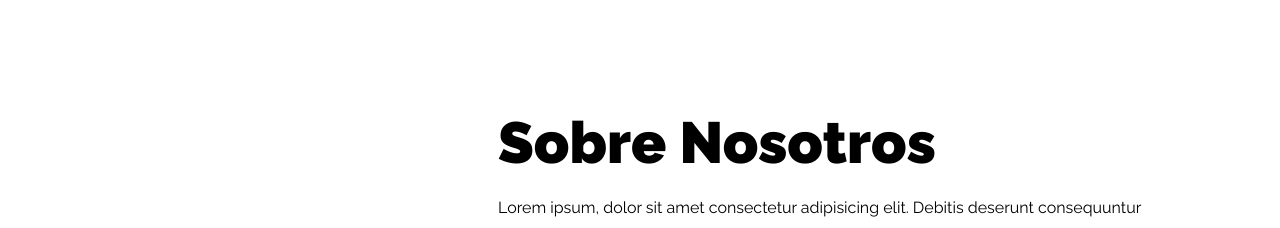
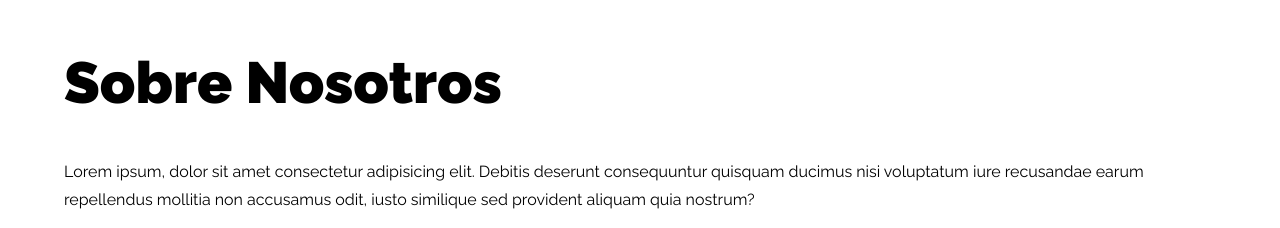
Before and after one commit to DavidMtzG31/CSS-SitioArquitectura, a plain HTML site: page index.html in a window 1280 px wide. Shown: the part 662-890 px from the top of the page. Drawn offline with Linux system fonts and the light colour scheme.

Commit message:
Nosotros sin css

```diff
--- a/css/styles.css
+++ b/css/styles.css
@@ -205,33 +205,3 @@ img {
 
 
 /* NOSOTROS */
-.nosotros {
-    display: grid;
-    grid-template-rows: repeat(2, 1fr);
-    background-repeat: no-repeat;
-    background-position: bottom center;
-    grid-row: 2 / 3;
-}
-@media (min-width: 768px) {
-    .nosotros {
-        background-image: url(../img/nosotros.jpg);
-        grid-template-columns: repeat(3, 1fr);
-    }
-    .nosotros-img {
-        visibility: hidden;
-    }
-}
-
-.contenido-nosotros {
-    background-color: var(--blanco);
-    padding: 5rem;
-}
-@media (min-width: 768px) {
-    .contenido-nosotros {
-        grid-column: 2 / 4;
-    }
-}
-.contenido-nosotros h2,
-.contenido-nosotros p {
-    margin-bottom: 0;
-}
--- a/index.html
+++ b/index.html
@@ -52,12 +52,9 @@
                 expedita aliquam vel?
             </p>
         </div>
-        <div class="nosotros-img contenedor">
-            <img src="img/nosotros.jpg" alt="nosotros">
-        </div>
     </section>
 
-    <main class="contenedor mt-5">
+    <!-- <main class="contenedor mt-5">
         <h3>Conoce nuestros 3 modelos</h3>
 
         <div class="modelo basico">
@@ -69,7 +66,7 @@
                 <a href="#" class="btn">Más información</a>
             </div>
         </div>
-    </main>
+    </main> -->
 
 </body>
 
```
